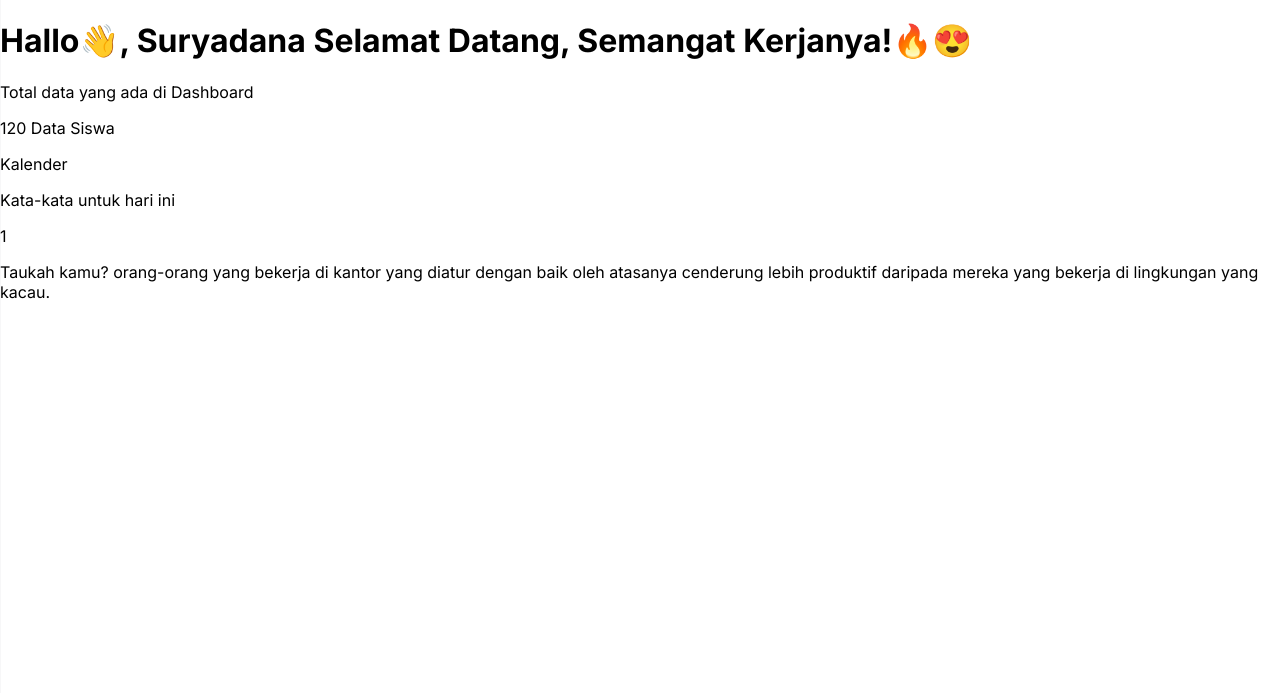
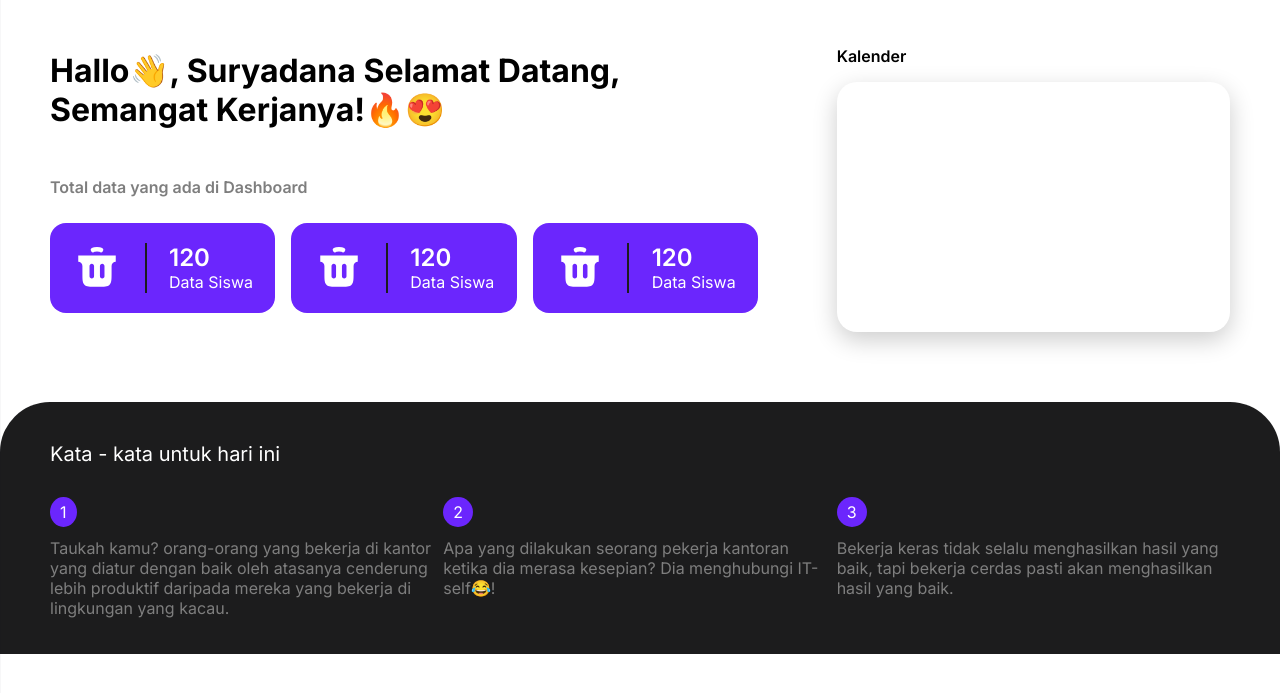
Before and after one commit to Yourengab/Baranaya, a PHP site: page /projectuk/dashboard/dashboard.php in a window 1280 px wide. Shown: the part 80-773 px from the top of the page. Run offline with PHP 8.4, Linux system fonts and the light colour scheme; a user stored in the database is signed in.

Commit message:
Styling: Dashboard

```diff
--- a/dashboard/dashboard.php
+++ b/dashboard/dashboard.php
@@ -9,16 +9,33 @@ include('functiondashboard.php');
     <meta http-equiv="X-UA-Compatible" content="IE=edge">
     <meta name="viewport" content="width=device-width, initial-scale=1.0">
     <title>Dashboard</title>
+    <link rel="stylesheet" href="../styles/style.php">
 </head>
 <body>
     <div class="dash-container">
         <div class="dash-head">
             <div class="head-left">
-                <h1>Hallo👋, Suryadana Selamat Datang, Semangat Kerjanya!🔥😍</h1>
+                <h1>Hallo👋, Suryadana Selamat Datang,<br> Semangat Kerjanya!🔥😍</h1>
                 <p>Total data yang ada di Dashboard</p>
                 <div class="data-box">
                     <div class="data">
-                        <!-- Icon Here -->
+                        <img src="../asset/trash.svg" alt="">
+                        <div class="line"></div>
+                        <div class="count">
+                            <span>120</span>
+                            <span>Data Siswa</span>
+                        </div>
+                    </div>
+                    <div class="data">
+                        <img src="../asset/trash.svg" alt="">
+                        <div class="line"></div>
+                        <div class="count">
+                            <span>120</span>
+                            <span>Data Siswa</span>
+                        </div>
+                    </div>
+                    <div class="data">
+                        <img src="../asset/trash.svg" alt="">
                         <div class="line"></div>
                         <div class="count">
                             <span>120</span>
@@ -29,16 +46,24 @@ include('functiondashboard.php');
             </div>
             <div class="head-right">
                 <p>Kalender</p>
-                <div class="box-kalender"></div>
+                <div class="kalender"></div>
             </div>
         </div>
 
         <div class="dash-motivation">
-            <p>Kata-kata untuk hari ini</p>
+            <p>Kata - kata untuk hari ini</p>
             <div class="motiv-box">
                 <div class="motiv">
                     <span>1</span>
                     <p>Taukah kamu? orang-orang yang bekerja di kantor yang diatur dengan baik oleh atasanya cenderung lebih produktif daripada mereka yang bekerja di lingkungan yang kacau.</p>
+                </div>
+                <div class="motiv">
+                    <span>2</span>
+                    <p>Apa yang dilakukan seorang pekerja kantoran ketika dia merasa kesepian? Dia menghubungi IT-self😂!</p>
+                </div>
+                <div class="motiv">
+                    <span>3</span>
+                    <p>Bekerja keras tidak selalu menghasilkan hasil yang baik, tapi bekerja cerdas pasti akan menghasilkan hasil yang baik.</p>
                 </div>
             </div>
         </div>
--- a/styles/style.php
+++ b/styles/style.php
@@ -145,6 +145,119 @@ footer .footerText {
 }
 
 footer p {
+  color: var(--text-dimmed);
+}
+
+/* Dashboard */
+.dash-container{
+  width: 100%;
+  /* background-color: #6b26fd; */
+}
+
+.dash-container .dash-head{
+  display: grid;
+  grid-template-columns: 2fr 1fr;
+  /* width: fit-content; */
+  /* gap: 10px; */
+  padding: 30px 50px 40px;
+}
+
+.dash-container .dash-head .head-left{
+  display: flex;
+  flex-direction: column;
+  gap: 10px;
+}
+
+.dash-container .dash-head .head-left p{
+  color: var(--text-dimmed);
+  font-weight: 600;
+}
+
+.dash-container .dash-head .head-left .data-box{
+  width: 90%;
+  display: grid;
+  grid-template-columns: repeat(3, 1fr);
+  gap: 16px;
+}
+
+.dash-container .dash-head .head-left .data-box .data{
+  background-color: var(--second);
+  border-radius: 16px;
+  padding: 20px 10px;
+  display: flex;
+  align-items: center;
+  justify-content: space-evenly;
+  gap: 10px;
+}
+
+.dash-container .dash-head .head-left .data-box .data img{
+  width: 50px;
+}
+
+.dash-container .dash-head .head-left .data-box .data .line{
+  width: 2px;
+  height: 100%;
+  background-color: var(--main);
+}
+
+.dash-container .dash-head .head-left .data-box .data .count{
+  display: flex;
+  flex-direction: column;
+}
+
+.dash-container .dash-head .head-left .data-box .data .count span{
+  color: #fff;
+  font-size: 1rem;
+}
+.dash-container .dash-head .head-left .data-box .data .count span:first-child{
+  font-size: 1.5rem;
+  font-weight: 600;
+}
+
+.dash-container .dash-head .head-right{
+  display: flex;
+  flex-direction: column;
+}
+
+.dash-container .dash-head .head-right p{
+  font-weight: 600;
+}
+
+.dash-container .dash-head .head-right .kalender{
+  width: 100%;
+  height: 250px;
+  border-radius: 20px;
+  box-shadow: 0px 8px 24px rgba(0, 0, 0, 0.20);
+}
+
+.dash-container .dash-motivation{
+  margin-top: 30px;
+  display: flex;
+  flex-direction: column;
+  gap: 16px;
+  background-color: #1c1c1d;
+  border-radius: 50px 50px 0px 0px;
+  padding: 20px 50px;
+}
+
+.dash-container .dash-motivation > p{
+  color: #fff;
+  font-size: 20px;
+}
+
+.dash-container .dash-motivation .motiv-box{
+  display: grid;
+  grid-template-columns: repeat(3, 1fr);
+}
+
+.dash-container .dash-motivation .motiv-box .motiv span{
+  background-color: var(--second);
+  border-radius: 50%;
+  padding: 5px 10px;
+  color: #fff;
+}
+
+.dash-container .dash-motivation .motiv-box .motiv p{
   color: var(--text-dimmed);
 }
 
--- a/views/templates/header.php
+++ b/views/templates/header.php
@@ -15,7 +15,7 @@ if (!isset($_SESSION['login'])) {
     <meta http-equiv="X-UA-Compatible" content="IE=edge" />
     <meta name="viewport" content="width=device-width, initial-scale=1.0" />
     <title>School Payment</title>
-    <link rel="stylesheet" href="http://localhost/projectuk/styles/style.php" />
+    <link rel="stylesheet" href="../../styles/style.php" />
   </head>
   <body onscroll="scrollWindow()">
     <header>
@@ -28,7 +28,7 @@ if (!isset($_SESSION['login'])) {
         <span></span>
         <div class="links">
           <ul>
-            <li><a href="">Dashboard</a></li>
+            <li><a href="../../dashboard/dashboard.php">Dashboard</a></li>
             <?php if ($_SESSION['level'] == 'admin') { ?>
             <li><a href="http://localhost/projectuk/siswa/viewsiswa.php">Daftar Siswa</a></li>
             <li><a href="http://localhost/projectuk/kelas/viewkelas.php">Daftar Kelas</a></li>
@@ -61,4 +61,4 @@ if (!isset($_SESSION['login'])) {
         </div>
       </nav>
     </header>
-    <script src="http://localhost/projectuk/script/script.php"></script>
+    <script src="../../script/script.php"></script>
```
